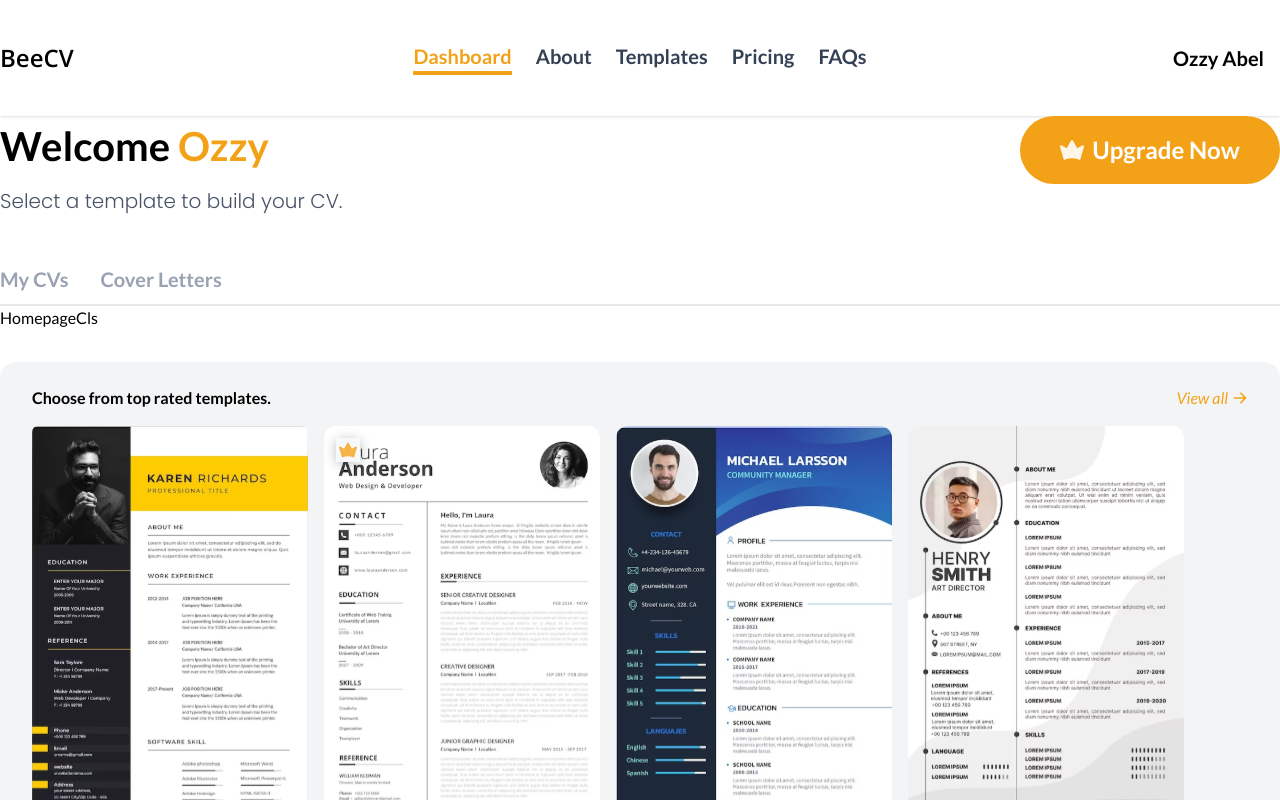
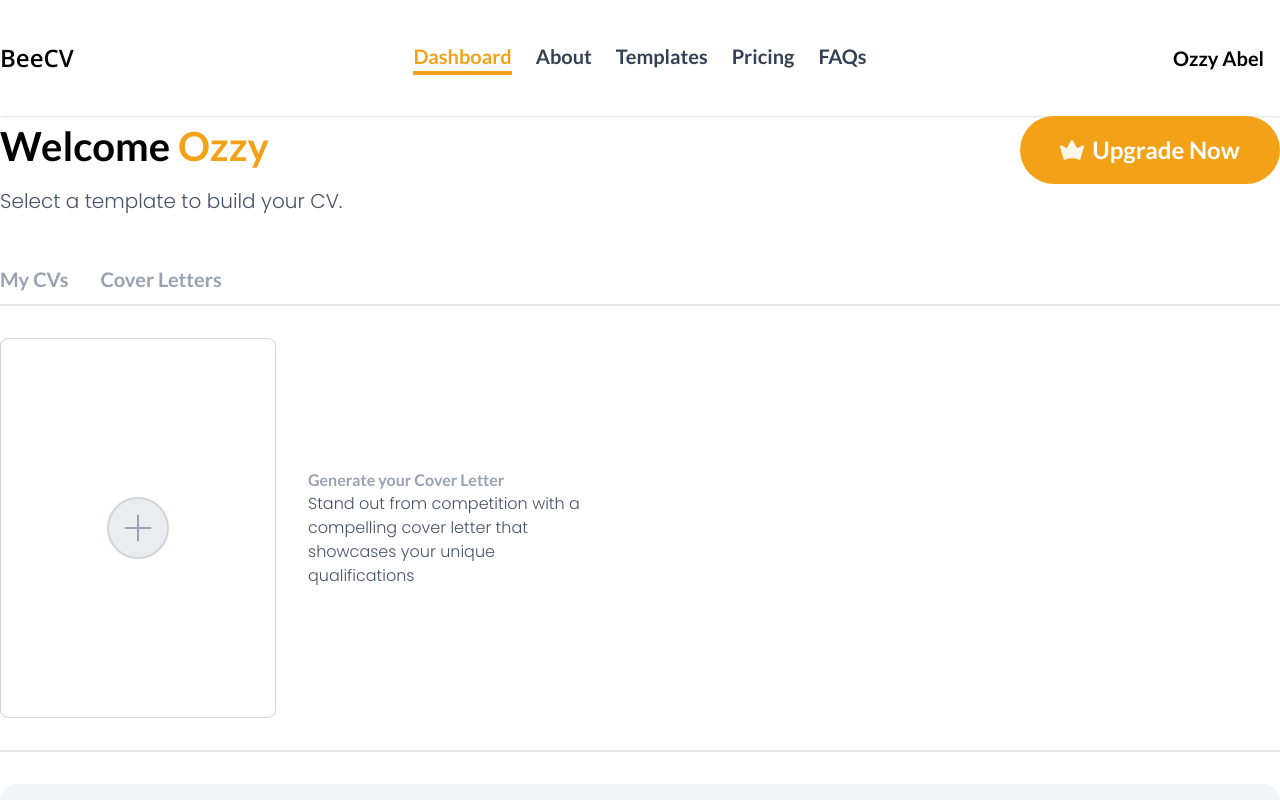
Before and after one commit to Lycan-Xx/test-4, a React (Vite) app: page / in a window 1280 px wide. Both pictures are taken after a click on the button "Cover Letters". Shown: the top 800 px of the page. Built offline with nearby package versions, Linux system fonts and the light colour scheme.

Commit message:
Homepage coverletters

```diff
--- a/src/components/HomepageCVs.jsx
+++ b/src/components/HomepageCVs.jsx
@@ -1,5 +1,6 @@
-import React from "react"
+import React from 'react'
 import PlusCircle from "../assets/PlusCircle.svg"
+
 
 const HomepageCVs = () => {
   return (
--- a/src/components/HomepageCls.jsx
+++ b/src/components/HomepageCls.jsx
@@ -1,9 +1,23 @@
-import React from 'react'
+import React from "react"
+import PlusCircle from "../assets/PlusCircle.svg"
 
 const HomepageCls = () => {
-  return (
-    <div>HomepageCls</div>
-  )
+ return (
+  <article className="flex md:flex-row gap-[32px] items-center md:py-[32px] border-b-2">
+   <div className="md:w-[276px] md:h-[380px] rounded-lg border-gray-300 border-[0.5px] flex items-center align-middle justify-center ">
+    <img className="hover:bg-primary" src={PlusCircle} alt="" />{" "}
+   </div>
+   <div className="flex flex-col md:w-[284px]">
+    <h4 className="text-greytextlight font-bold leading-[150%] font-lato">
+     Generate your Cover Letter
+    </h4>
+    <p className="font-poppins font-light text-base text-greytext leading-[150%]">
+     Stand out from competition with a compelling cover letter that showcases
+     your unique qualifications
+    </p>
+   </div>
+  </article>
+ )
 }
 
 export default HomepageCls
```
Lines whose indentation alone changed are shown as unchanged.
